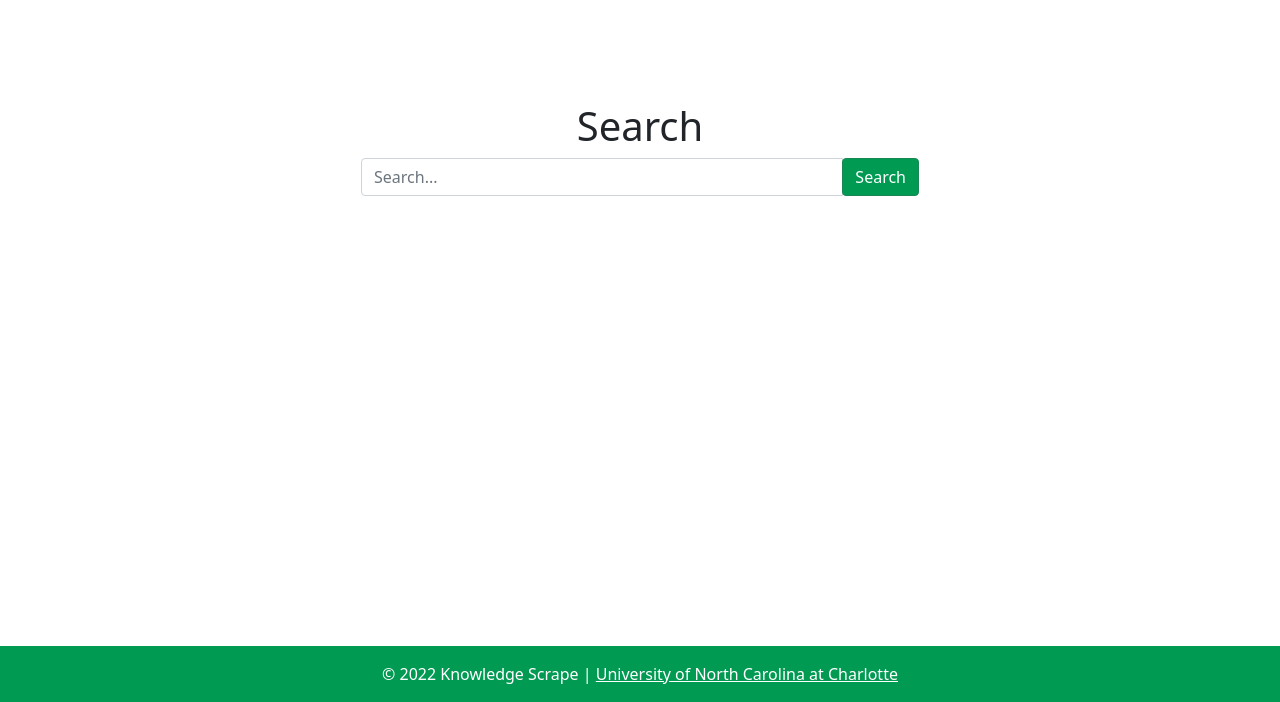
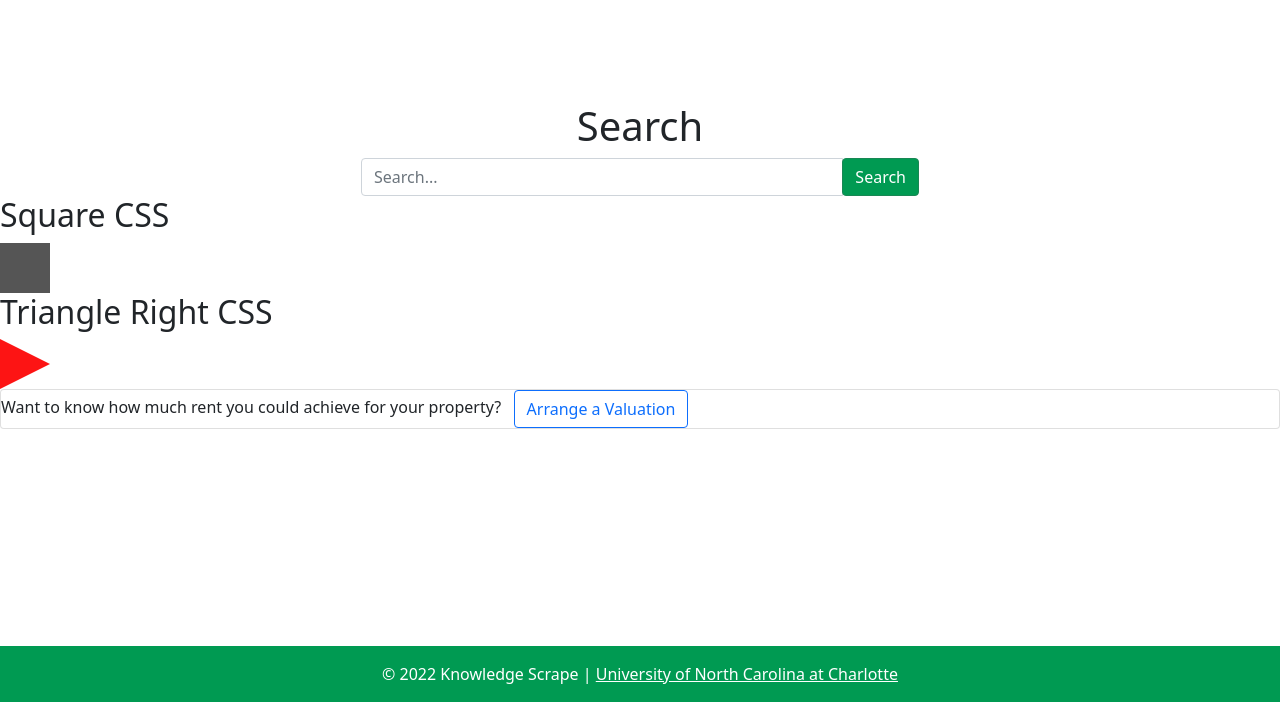
Before and after one commit to mdiaz94/thecap, a Flask app: page /index in a window 1280 px wide. Shown: the part 98-800 px from the top of the page. Run offline with Flask 2, Linux system fonts and the light colour scheme; some libraries are stand-ins or nearby versions.

Commit message:
Fixed some CSS misc. Adjusted some code by line. Added a bookmark functionality to the search results. This can be used to add to the DB.

```diff
--- /dev/null
+++ b/static/styles/style.css
@@ -0,0 +1,30 @@
+.btn-margin-left {
+    margin-left: 5%;
+}
+.btn-margin-right {
+    margin-right: 5%;
+}
+
+.results-list {
+    margin-left: 75px;
+	margin-right: 75px;
+    width: 80%;
+}
+
+.currentPage {
+    color:red;
+    border:1px solid red;
+  }
+
+  .triangle-right {
+	width: 5px;
+	height: 5px;
+	border-top: 25px solid transparent;
+	border-left: 50px solid rgb(253, 20, 20);
+	border-bottom: 25px solid transparent;
+}
+  .square {
+    height: 50px;
+    width: 50px;
+    background-color: #555;
+  }
--- a/templates/Login.html
+++ b/templates/Login.html
@@ -19,6 +19,8 @@
   <script src="https://stackpath.bootstrapcdn.com/bootstrap/4.4.1/js/bootstrap.min.js"
     integrity="sha384-wfSDF2E50Y2D1uUdj0O3uMBJnjuUD4Ih7YwaYd1iqfktj0Uod8GCExl3Og8ifwB6"
     crossorigin="anonymous"></script>
+
+    <link rel= "stylesheet" type= "text/css" href= "{{ url_for('static',filename='styles/style.css') }}">
 
   <title>Knowledge Scrape!</title>
 </head>
--- a/templates/Signup.html
+++ b/templates/Signup.html
@@ -19,6 +19,8 @@
   <script src="https://stackpath.bootstrapcdn.com/bootstrap/4.4.1/js/bootstrap.min.js"
     integrity="sha384-wfSDF2E50Y2D1uUdj0O3uMBJnjuUD4Ih7YwaYd1iqfktj0Uod8GCExl3Og8ifwB6"
     crossorigin="anonymous"></script>
+
+    <link rel= "stylesheet" type= "text/css" href= "{{ url_for('static',filename='styles/style.css') }}">
 
   <title>Knowledge Scrape!</title>
 </head>
--- a/templates/index.html
+++ b/templates/index.html
@@ -20,7 +20,7 @@
     integrity="sha384-wfSDF2E50Y2D1uUdj0O3uMBJnjuUD4Ih7YwaYd1iqfktj0Uod8GCExl3Og8ifwB6"
     crossorigin="anonymous"></script>
 
-  <link href="{{ url_for('static', filename='style.css') }}" rel="stylesheet">
+  <link rel= "stylesheet" type= "text/css" href= "{{ url_for('static',filename='styles/style.css') }}">
 
   <title>Knowledge Scrape!</title>
 </head>
@@ -119,8 +119,16 @@
       </div>
     </div>
 
+    <h2>Square CSS</h2>
+    <div class="square float-right"></div>
+    <h2>Triangle Right CSS</h2>
+<div class="triangle-right"></div>
 
-
+<div class="card card-block card-outline-primary">
+  <p class="card-text">Want to know how much rent you could achieve for your property? &nbsp;
+      <a href="#" class="btn btn-outline-primary float-right">Arrange a Valuation</a>
+   </p>
+</div>
 
 </body>
 
--- a/templates/results.html
+++ b/templates/results.html
@@ -20,7 +20,7 @@
     integrity="sha384-wfSDF2E50Y2D1uUdj0O3uMBJnjuUD4Ih7YwaYd1iqfktj0Uod8GCExl3Og8ifwB6"
     crossorigin="anonymous"></script>
 
-  <link href="{{ url_for('static', filename='style.css') }}" rel="stylesheet">
+    <link rel= "stylesheet" type= "text/css" href= "{{ url_for('static',filename='styles/style.css') }}">
   <script src="{{ url_for('static', filename='pagination.js') }}"></script>
 
   <title>Knowledge Scrape!</title>
--- a/test.py
+++ b/test.py
@@ -36,14 +36,15 @@ def index():
         search = search.replace("", "+")
         resultBuilder = ""
         r=requests.get("https://api.elsevier.com/content/search/sciencedirect", params={"query":search,"count":"50"}, headers={"Accept":"application/json","X-ELS-APIKey":"682084898b02a949777e0b81f9943e3d"})
-        data = json.loads(r.content)
-        print(data)
-        datatwo = data['search-results']['entry']
+        data = json.loads(r.content)#all the data in a giant variable
+        #print(data)
+        datatwo = data['search-results']['entry']#defines the search results so we can cut it up
 
         i = 0
         pageCounter = 1
         for data in datatwo:
-            resultBuilder = resultBuilder + '<div class="card' + " page" + str(pageCounter) + '" style="width: 70%;"><div class="card-body"><h5 class="card-title"><a href="https://doi.org/' + datatwo[i]['prism:doi'] + '">' + datatwo[i]['dc:title'] + '</a></h5><h6 class="card-subtitle mb-2 text-muted">' + datatwo[i]['prism:publicationName'] + '</h6></div></div>'
+            resultBuilder = (resultBuilder + '<div class="card' + " page" + str(pageCounter) + '" style="width: 70%;"><div class="card-body"><h5 class="card-title"><a href="https://doi.org/' +
+            datatwo[i]['prism:doi'] + '">' + datatwo[i]['dc:title'] + '</a></h5><h6 class="card-subtitle mb-2 text-muted">' + datatwo[i]['prism:publicationName'] + '</h6> </div><button type="button" class="btn btn-default btn-sm"><span class="glyphicon glyphicon-bookmark"></span> Bookmark</button></div>')
             #resultBuilder = resultBuilder + '<p><a href="https://doi.org/' + datatwo[i]['prism:doi'] + '">' + datatwo[i]['dc:title'] + '</a></p>'
             i = i+1
             if (i % 10 == 0):
```
Also changed, not shown: static/images/bookmark.png (added).
